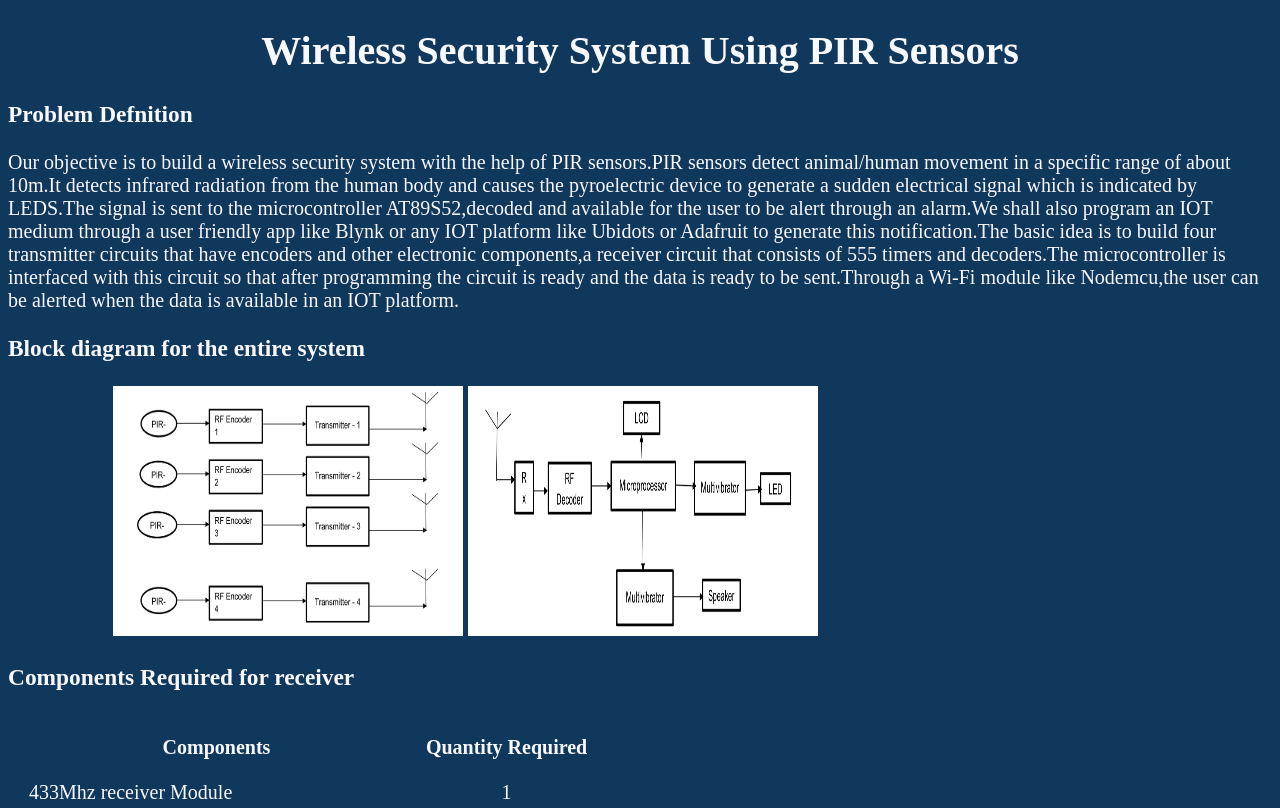
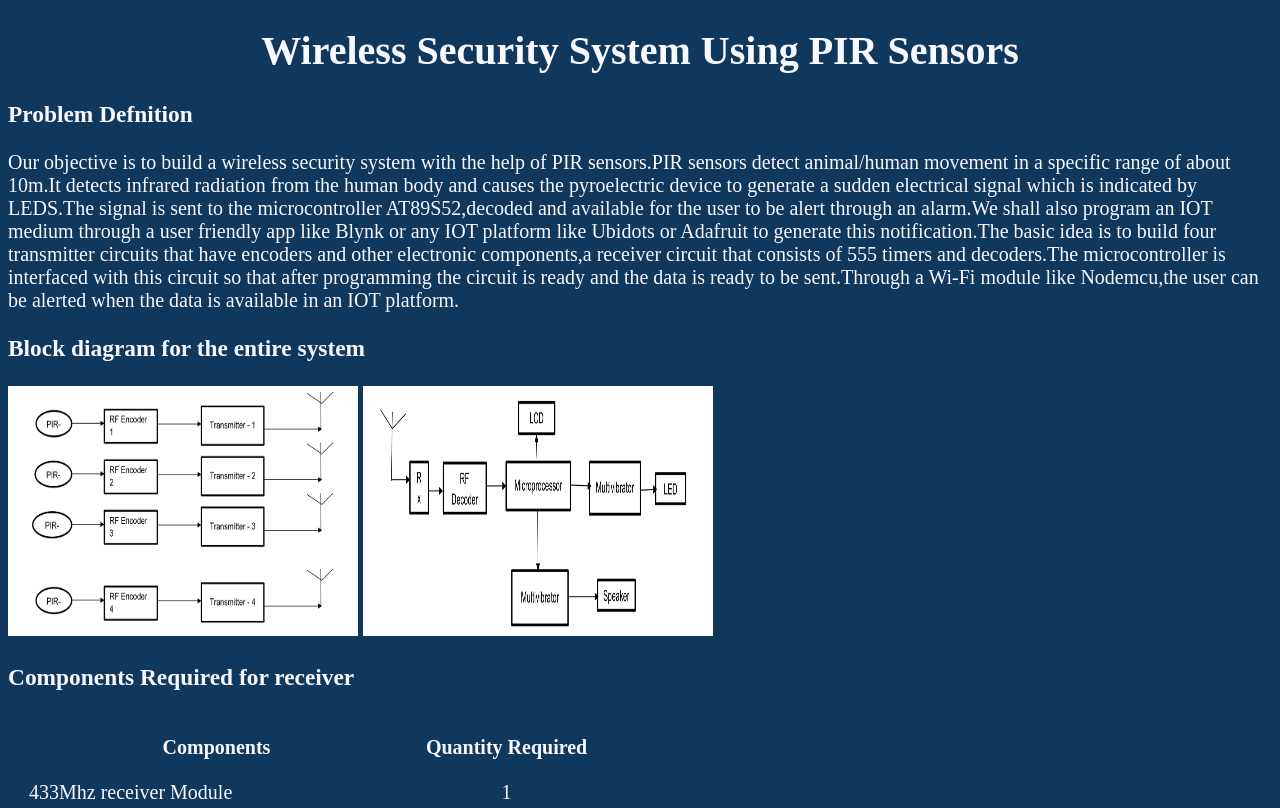
Before and after one commit to sesha456/wireless-security-system, a plain HTML site: page index.html in a window 1280 px wide. Shown: the top 808 px of the page. Drawn offline with Linux system fonts and the light colour scheme.

Commit message:
Update index.html

```diff
--- a/index.html
+++ b/index.html
@@ -15,7 +15,7 @@
   555 timers and decoders.The microcontroller is interfaced with this circuit so that after programming the circuit is ready and the data is ready to be sent.Through a Wi-Fi module like Nodemcu,the user can be alerted when the data is available in an IOT platform.</p>
     </div>
     <h3>Block diagram for the entire system</h3>
-    <div class="c1">
+    <div>
       <img src="transmitter block.png" alt="transmitter" height="250" width="350">
       <img src="reciever block.png" alt="receiver" height="250" width ="350">
     </div>
```
